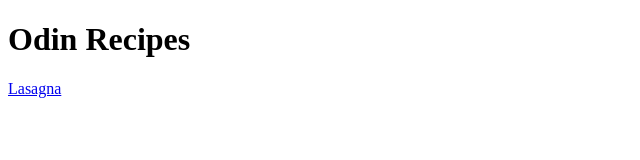
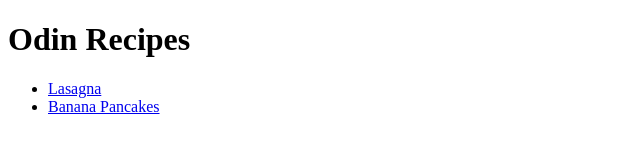
Before and after one commit to TrioMattP/odin-recipes, a plain HTML site: page index.html in a window 1280 px wide. Shown: the whole page, without its empty margins (0-640 px from the left). Drawn offline with Linux system fonts and the light colour scheme.

Commit message:
Create list of recipes and add link to banana pancakes

```diff
--- a/index.html
+++ b/index.html
@@ -6,6 +6,9 @@
     </head>
     <body>
         <h1>Odin Recipes</h1>
-        <a href="recipes/lasagna.html">Lasagna</a>
+        <ul>
+        <li><a href="recipes/lasagna.html">Lasagna</a></li>
+        <li><a href="recipes/bananapancake.html">Banana Pancakes</a></li>
+        </ul>
     </body>
 </html>
```
